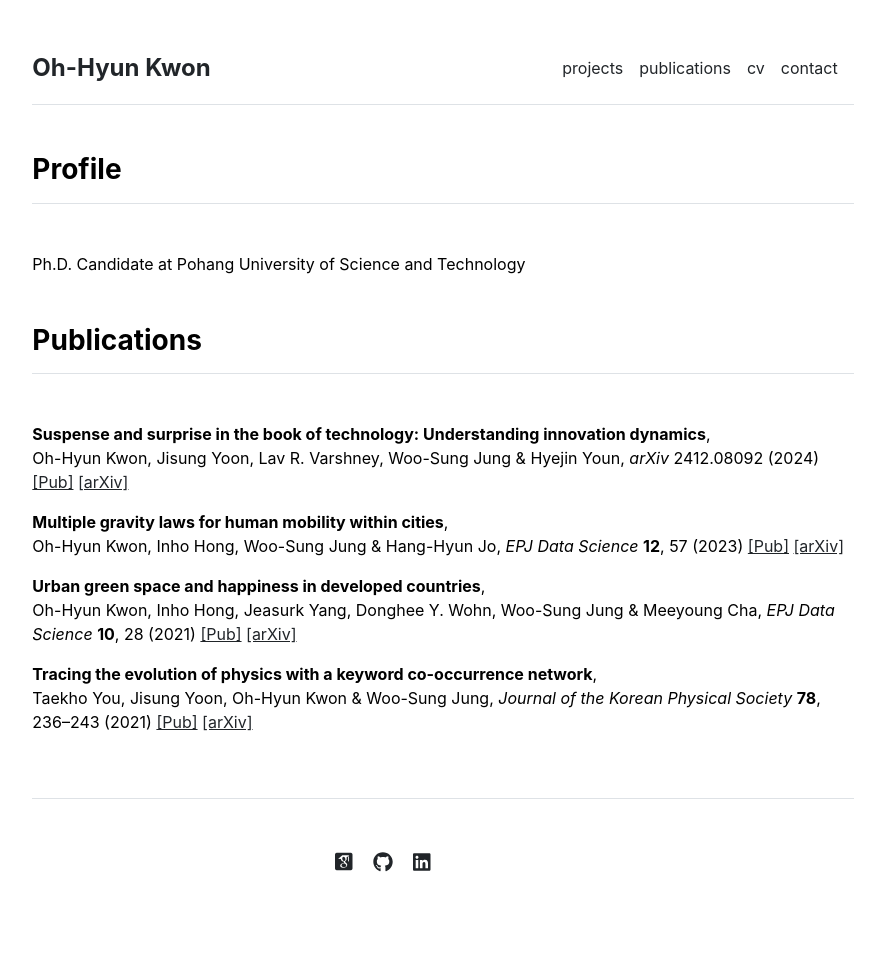
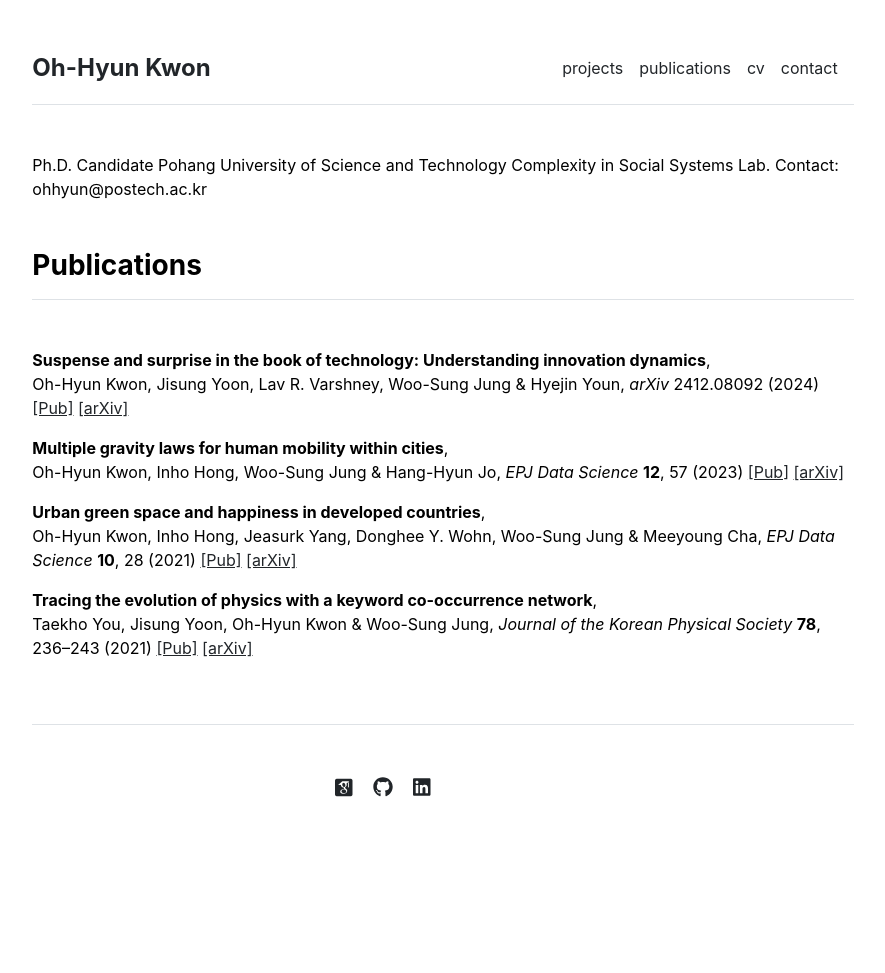
Before and after one commit to pothyd/pothyd.github.io, a Jekyll site: the page built from README.md, in a window 1280 px wide. Shown: the whole page, without its empty margins (197-1082 px from the left). Built offline with Jekyll 4.4.1, drawn with Linux system fonts in a browser that asks for light colours; some web fonts are replaced; our own code applies the rules of GitHub Pages for plain Markdown files; after the commit the page ends 900 px from its top, so only the background shows below that.

Commit message:
Update introduction.html

```diff
--- a/_includes/introduction.html
+++ b/_includes/introduction.html
@@ -1,6 +1,9 @@
 <div class="row g-5 mb-5">
   <div>
-    <h3 class="fw-bold border-bottom pb-3 mb-5">Profile</h3>
-    Ph.D. Candidate at Pohang University of Science and Technology
+<!--     <h3 class="fw-bold border-bottom pb-3 mb-5">Profile</h3> -->
+    Ph.D. Candidate
+    Pohang University of Science and Technology
+    Complexity in Social Systems Lab.
+    Contact: ohhyun@postech.ac.kr
   </div>
 </div>
```
